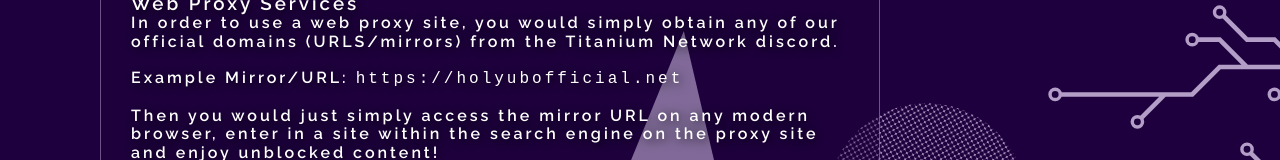
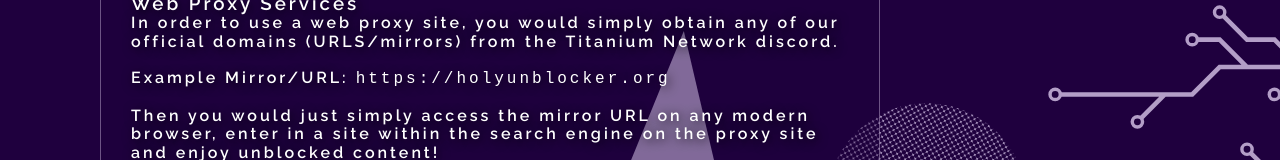
Before and after one commit to titaniumnetwork-dev/Oxide, a Next.js app: page /setup in a window 1280 px wide. Shown: the part 440-600 px from the top of the page. Built offline with nearby package versions, Linux system fonts and the light colour scheme.

Commit message:
yo stuff

```diff
--- a/src/app/setup/page.tsx
+++ b/src/app/setup/page.tsx
@@ -29,7 +29,7 @@
             </p>
             <br></br>
             <p>
-              Example Mirror/URL: <code>https://holyubofficial.net</code>
+              Example Mirror/URL: <code>https://holyunblocker.org</code>
             </p>
             <br></br>
             <p>
```
